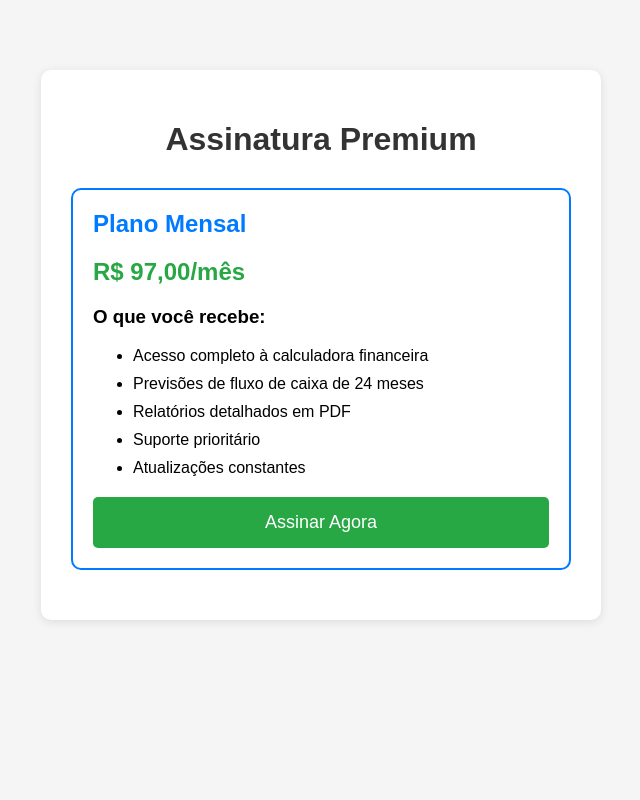
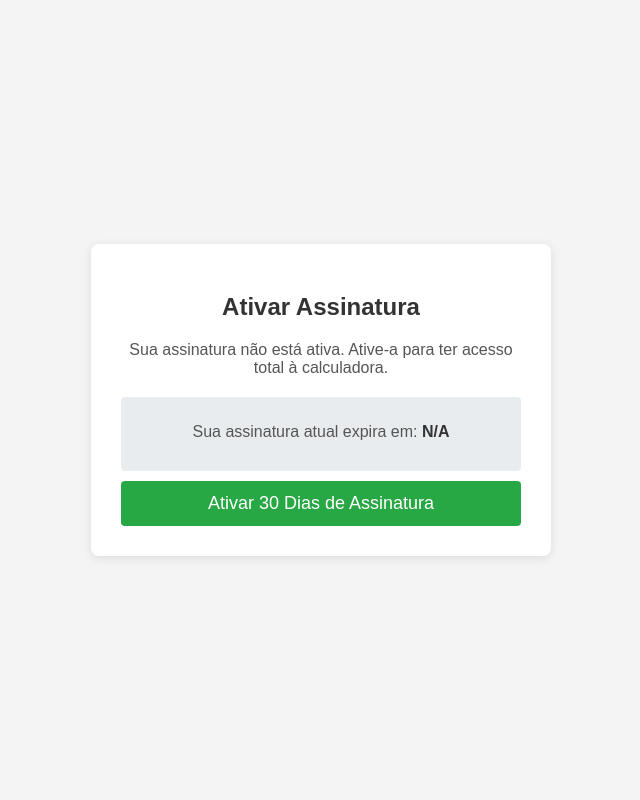
Before and after one commit to srafaelconsult-blip/planejamento-caixa, a Flask app: template templates/payment.html in a window 1280 px wide. Shown: the whole page, without its empty margins (319-959 px from the left). Run offline with Flask 3, Linux system fonts and the light colour scheme; the template is opened without the code that fills it, so the values that code supplies are empty; parts of the project's set-up code (start-up, migrations or seed data) failed here and were passed over; some libraries are stand-ins or nearby versions.

Commit message:
Update payment.html

```diff
--- a/templates/payment.html
+++ b/templates/payment.html
@@ -3,91 +3,111 @@
 <head>
     <meta charset="UTF-8">
     <meta name="viewport" content="width=device-width, initial-scale=1.0">
-    <title>Pagamento - Calculadora Financeira</title>
+    <title>Assinatura</title>
     <style>
-        body { font-family: Arial, sans-serif; margin: 0; padding: 20px; background: #f5f5f5; }
-        .container { max-width: 500px; margin: 50px auto; background: white; padding: 30px; border-radius: 10px; box-shadow: 0 2px 10px rgba(0,0,0,0.1); }
-        h1 { text-align: center; color: #333; margin-bottom: 30px; }
-        .plan { border: 2px solid #007bff; border-radius: 10px; padding: 20px; margin-bottom: 20px; }
-        .plan h2 { color: #007bff; margin-top: 0; }
-        .price { font-size: 24px; font-weight: bold; color: #28a745; }
-        .features { margin: 20px 0; }
-        .features li { margin-bottom: 10px; }
-        button { width: 100%; padding: 15px; background: #28a745; color: white; border: none; border-radius: 5px; font-size: 18px; cursor: pointer; }
-        button:hover { background: #218838; }
-        .message { text-align: center; margin: 20px 0; padding: 15px; border-radius: 5px; }
-        .success { background: #d4edda; color: #155724; }
-        .error { background: #f8d7da; color: #721c24; }
+        body {
+            font-family: Arial, sans-serif;
+            background-color: #f4f4f4;
+            display: flex;
+            justify-content: center;
+            align-items: center;
+            min-height: 100vh;
+            margin: 0;
+        }
+        .payment-container {
+            background-color: #fff;
+            padding: 30px;
+            border-radius: 8px;
+            box-shadow: 0 2px 10px rgba(0, 0, 0, 0.1);
+            width: 400px;
+            text-align: center;
+        }
+        .payment-container h2 {
+            margin-bottom: 20px;
+            color: #333;
+        }
+        .payment-container p {
+            margin-bottom: 20px;
+            color: #555;
+        }
+        .btn-subscribe {
+            background-color: #28a745;
+            color: white;
+            padding: 12px 20px;
+            border: none;
+            border-radius: 4px;
+            cursor: pointer;
+            font-size: 18px;
+            width: 100%;
+            margin-top: 10px;
+        }
+        .btn-subscribe:hover {
+            background-color: #218838;
+        }
+        .subscription-info {
+            margin-top: 20px;
+            padding: 10px;
+            background-color: #e9ecef;
+            border-radius: 4px;
+        }
+        .subscription-info strong {
+            color: #333;
+        }
+        .error-message {
+            color: red;
+            margin-top: 10px;
+        }
+        .success-message {
+            color: green;
+            margin-top: 10px;
+        }
     </style>
 </head>
 <body>
-    <div class="container">
-        <h1>Assinatura Premium</h1>
+    <div class="payment-container">
+        <h2>Ativar Assinatura</h2>
+        <p>Sua assinatura não está ativa. Ative-a para ter acesso total à calculadora.</p>
 
-        <div class="plan">
-            <h2>Plano Mensal</h2>
-            <div class="price">R$ 97,00/mês</div>
-
-            <div class="features">
-                <h3>O que você recebe:</h3>
-                <ul>
-                    <li>Acesso completo à calculadora financeira</li>
-                    <li>Previsões de fluxo de caixa de 24 meses</li>
-                    <li>Relatórios detalhados em PDF</li>
-                    <li>Suporte prioritário</li>
-                    <li>Atualizações constantes</li>
-                </ul>
+        <div class="subscription-info">
+            <p>Sua assinatura atual expira em: <strong>{{ user.subscription_end.strftime('%d/%m/%Y') if user.subscription_end else 'N/A' }}</strong></p>
         </div>
 
-            <button onclick="processPayment()">Assinar Agora</button>
-        </div>
+        <button class="btn-subscribe" onclick="subscribe()">Ativar 30 Dias de Assinatura</button>
 
-        <div id="message" class="message" style="display: none;"></div>
-    </div>
+        <p id="message" class="error-message" style="display: none;"></p>
 
         <script>
-        async function processPayment() {
-            const button = document.querySelector('button');
-            const messageDiv = document.getElementById('message');
-
-            button.disabled = true;
-            button.textContent = 'Processando...';
-            messageDiv.style.display = 'none';
-
+            async function subscribe() {
                 try {
-                const response = await fetch('/process_payment', {
+                    const response = await fetch('/subscribe', {
                         method: 'POST',
                         headers: {
                             'Content-Type': 'application/json'
                         }
                     });
-
                     const data = await response.json();
+                    const messageElement = document.getElementById('message');
+                    messageElement.style.display = 'block';
 
                     if (data.success) {
-                    messageDiv.className = 'message success';
-                    messageDiv.textContent = data.message;
-                    messageDiv.style.display = 'block';
-
+                        messageElement.className = 'success-message';
+                        messageElement.textContent = data.message + ' Redirecionando...';
                         setTimeout(() => {
-                        window.location.href = data.redirect_url;
+                            window.location.href = '/';
                         }, 2000);
                     } else {
-                    messageDiv.className = 'message error';
-                    messageDiv.textContent = data.message;
-                    messageDiv.style.display = 'block';
-                    button.disabled = false;
-                    button.textContent = 'Assinar Agora';
+                        messageElement.className = 'error-message';
+                        messageElement.textContent = data.message;
                     }
-
                 } catch (error) {
-                messageDiv.className = 'message error';
-                messageDiv.textContent = 'Erro ao processar pagamento';
-                messageDiv.style.display = 'block';
-                button.disabled = false;
-                button.textContent = 'Assinar Agora';
+                    const messageElement = document.getElementById('message');
+                    messageElement.className = 'error-message';
+                    messageElement.textContent = 'Erro ao processar a assinatura.';
+                    messageElement.style.display = 'block';
+                    console.error('Erro:', error);
                 }
             }
         </script>
+    </div>
 </body>
 </html>
```
Lines whose indentation alone changed are shown as unchanged.
